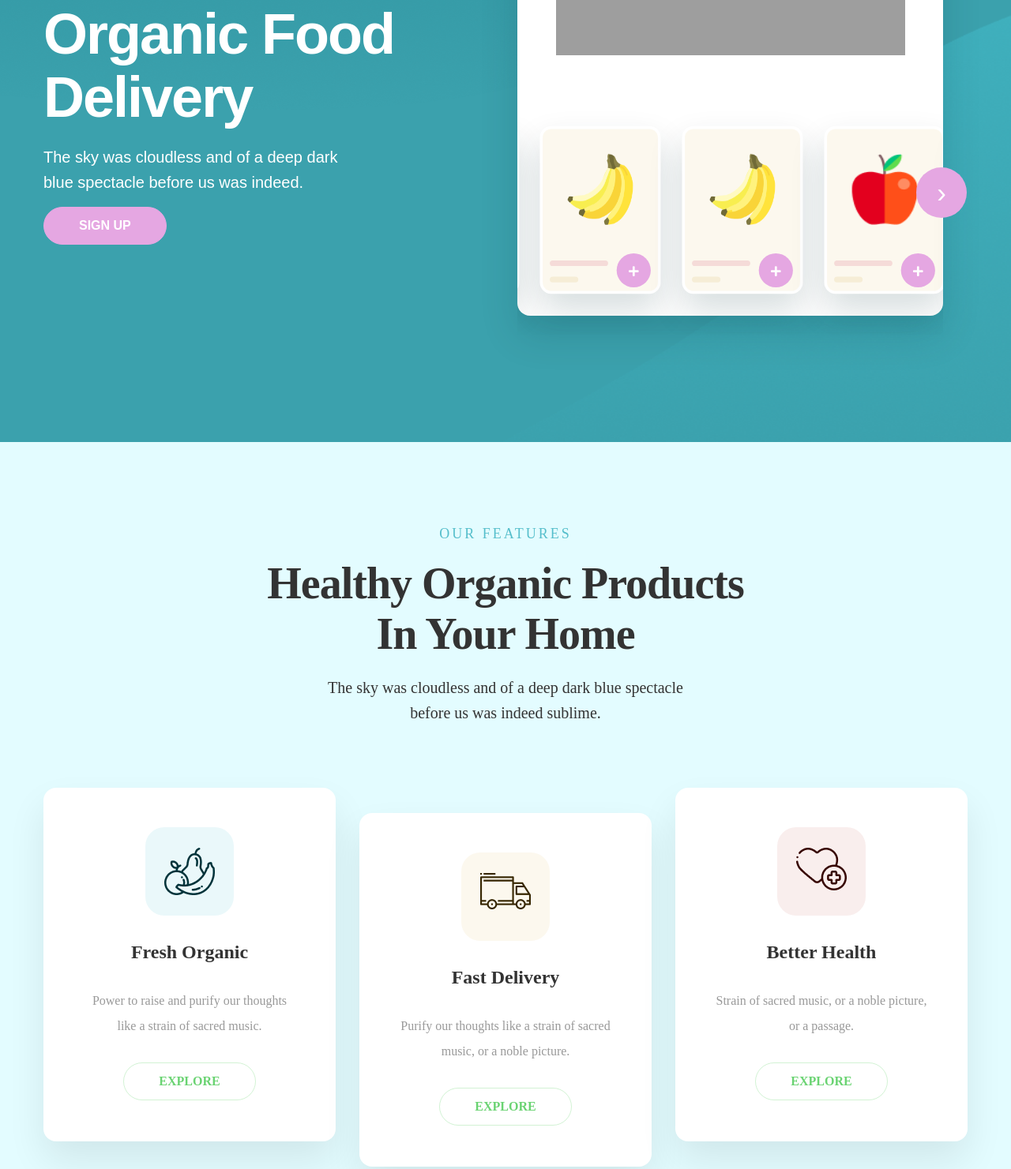
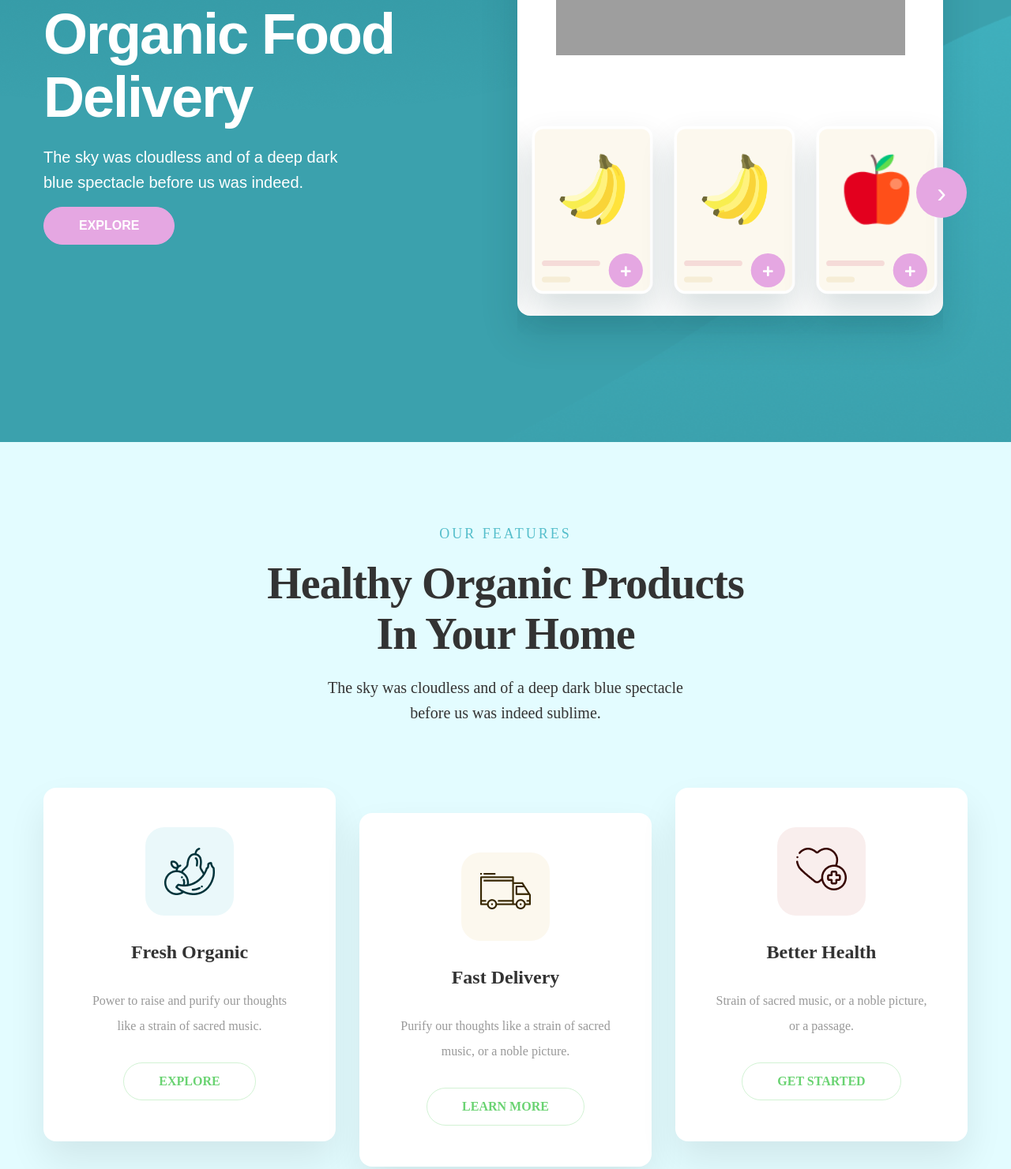
Before and after one commit to netdeveloper1job/organic, a plain HTML site: page index.html in a window 1280 px wide. Shown: the part 294-1775 px from the top of the page at 79% size. Drawn offline with nearby package versions, Linux system fonts and the light colour scheme; grey boxes are pictures that could not be loaded; a web font is replaced by a local one.

Commit message:
issue fixed

```diff
--- a/css/main.css
+++ b/css/main.css
@@ -330,9 +330,10 @@ border: 4px solid #FFFFFF;
   box-sizing: border-box;
   box-shadow: 0px 24px 48px rgba(0, 50, 56, 0.160949);
   border-radius: 16px;
-margin:40px 20px;
+  margin:40px 10px;
 }
  #product .owl-item:hover .home-product{
+
 	opacity:1;
   transform: scale3d(1.2, 1.2, 1);
   cursor: pointer;
--- a/index.html
+++ b/index.html
@@ -39,7 +39,7 @@
 							<li class="nav-item"><a class="nav-link" href="#">Blog</a></li>
 						</ul>
 						<ul class="navbar-nav float-right">
-							<li class="nav-item"><a class="btn round-button-white">Sign Up</a></li>
+							<li class="nav-item"><a class="btn round-button-white">Shop Now</a></li>
 						</ul>
 					</div>
 				</nav>
@@ -57,7 +57,7 @@
 						<h1 class="banner-title">Organic Food<br>
 							Delivery</h1>
 						<p class="banner-text">The sky was cloudless and of a deep dark<br> blue spectacle before us was indeed.</p>
-						<a class="btn round-button-pink">Sign Up</a>
+						<a class="btn round-button-pink">Explore</a>
 					</div>
 
 					</div>
@@ -216,7 +216,7 @@
 							<p class="product-content">
 								Purify our thoughts like a strain of sacred music, or a noble picture.
 							</p>
-							<a class="btn round-button-green">Explore</a>
+							<a class="btn round-button-green">Learn More</a>
 						</div>
 					</div>
 				</div>
@@ -232,7 +232,7 @@
 							<p class="product-content">
 								Strain of sacred music, or a noble picture, or a passage.
 							</p>
-							<a class="btn round-button-green">Explore</a>
+							<a class="btn round-button-green">Get Started</a>
 						</div>
 					</div>
 				</div>
```
Lines whose indentation alone changed are shown as unchanged.
